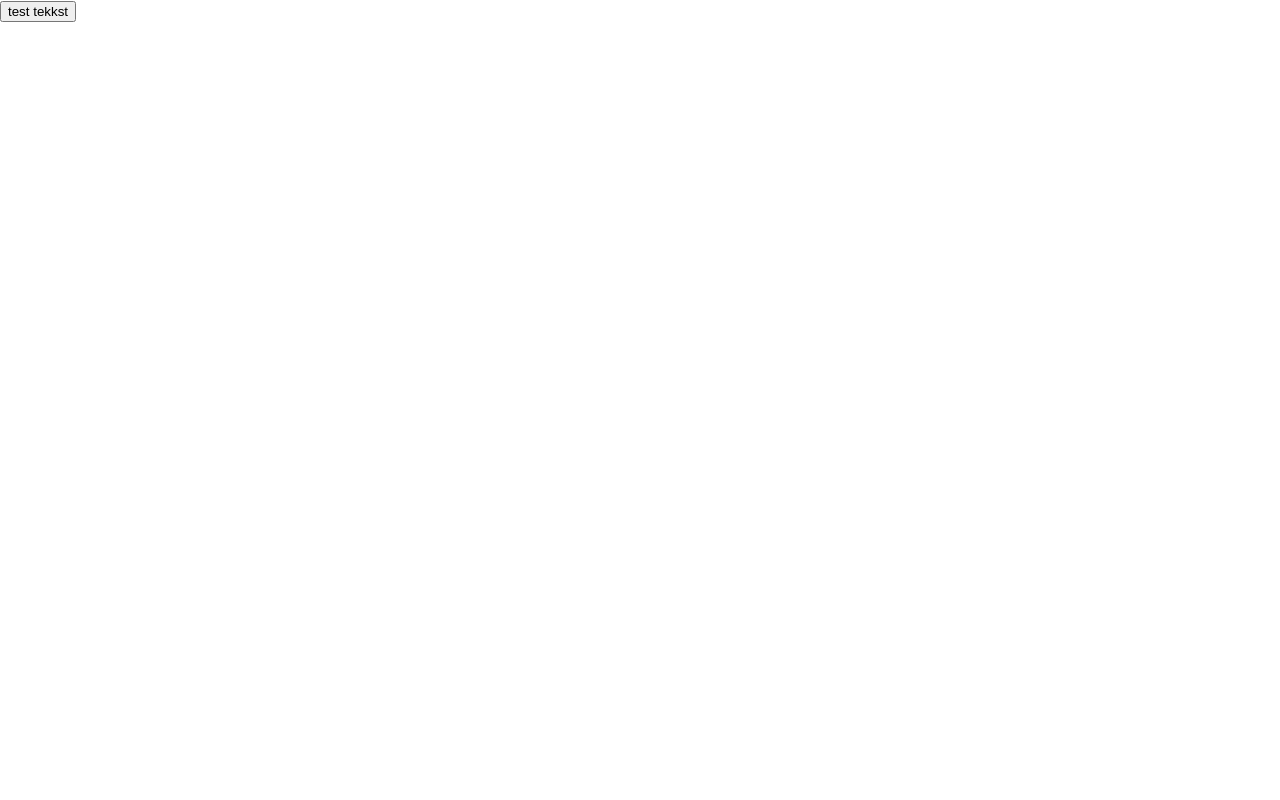
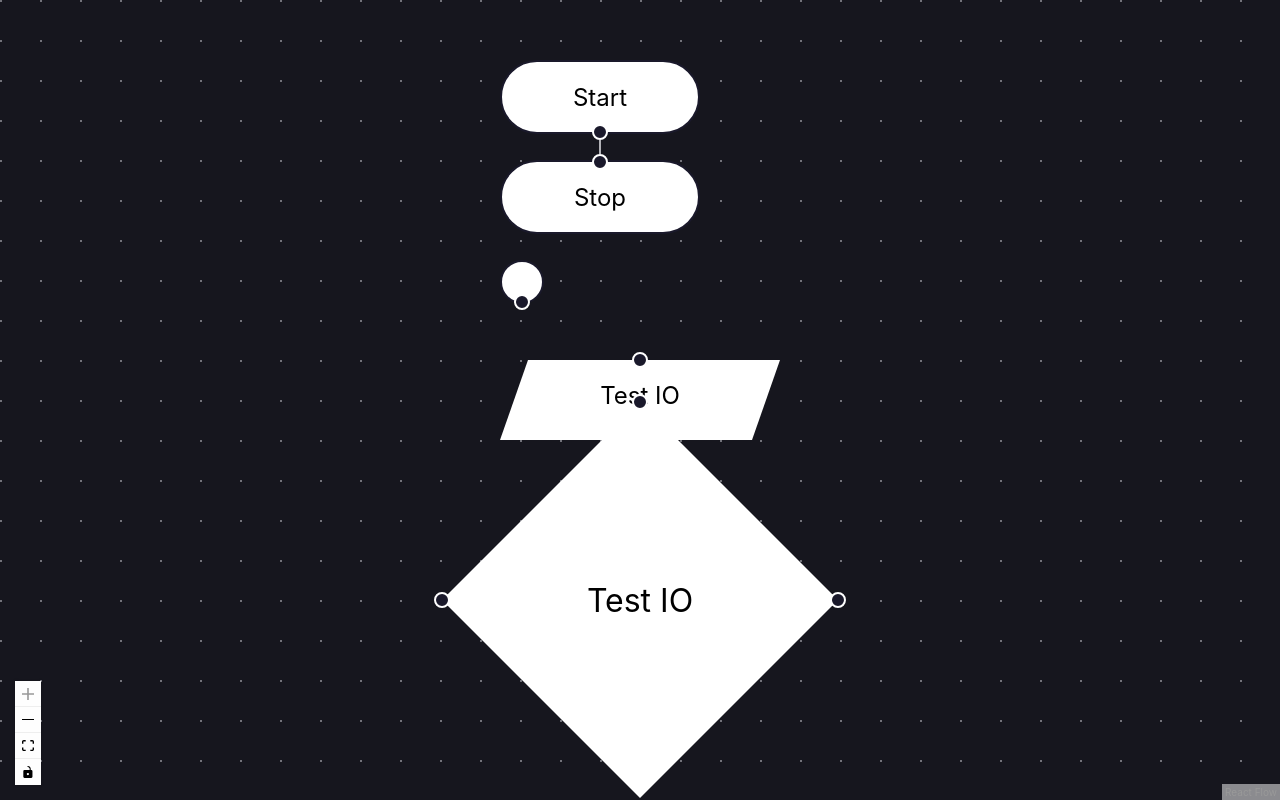
Before and after one commit to RysKowalski/logic-graph-frontend, a React (Create React App) app: page / in a window 1280 px wide. Built offline with nearby package versions, Linux system fonts and the light colour scheme.

Commit message:
board is working, now working on blocks because custom shapes with only css are hell

```diff
--- a/package.json
+++ b/package.json
@@ -11,6 +11,7 @@
     "@types/node": "^16.18.126",
     "@types/react": "^19.2.7",
     "@types/react-dom": "^19.2.3",
+    "@xyflow/react": "^12.10.0",
     "react": "^19.2.1",
     "react-dom": "^19.2.1",
     "react-scripts": "^5.0.1",
--- a/src/App.css
+++ b/src/App.css
@@ -1,38 +1,6 @@
-.App {
+.text-updater-node {
   text-align: center;
+  padding: 4px;
+  background-color: white;
+  width: 225px;
 }
-
-.App-logo {
-  height: 40vmin;
-  pointer-events: none;
-}
-
-@media (prefers-reduced-motion: no-preference) {
-  .App-logo {
-    animation: App-logo-spin infinite 20s linear;
-  }
-}
-
-.App-header {
-  background-color: #282c34;
-  min-height: 100vh;
-  display: flex;
-  flex-direction: column;
-  align-items: center;
-  justify-content: center;
-  font-size: calc(10px + 2vmin);
-  color: white;
-}
-
-.App-link {
-  color: #61dafb;
-}
-
-@keyframes App-logo-spin {
-  from {
-    transform: rotate(0deg);
-  }
-  to {
-    transform: rotate(360deg);
-  }
-}
--- a/src/App.tsx
+++ b/src/App.tsx
@@ -1,38 +1,80 @@
-import React from 'react';
-import logo from './logo.svg';
-import './App.css';
+import React, { ChangeEventHandler } from 'react';
+import { useState, useCallback } from 'react';
+import "./App.css"
+import {
+  ReactFlow,
+  applyNodeChanges,
+  applyEdgeChanges,
+  addEdge,
+  type Node,
+  type Edge,
+  type NodeChange,
+  type EdgeChange,
+  type Connection,
+  Controls,
+  Background,
+  NodeProps,
+} from '@xyflow/react';
+import '@xyflow/react/dist/style.css';
+import './nodes/Nodes.css'
+import IONode from './nodes/IONode';
+import IFNode from './nodes/IfNode';
 
-function App() {
+const initialNodes: Node[] = [
+  { id: 'start', position: { x: 0, y: 0 }, data: { label: 'Start' }, type: "input", className: 'start-stop' },
+  { id: 'stop', position: { x: 0, y: 50 }, data: { label: 'Stop' }, type: "output", className: 'start-stop' },
+  { id: 'Reference', position: { x: 0, y: 100 }, data: {}, type: "input", className: 'reference-node' },
+  { id: 'IONode', position: { x: 0, y: 150 }, data: {}, type: "IONode" },
+  { id: 'IFNode', position: { x: 0, y: 200 }, data: {}, type: "IFNode" }
+];
+
+const initialEdges: Edge[] = [
+  { id: 'start-stop', source: 'start', target: 'stop' },
+];
+
+
+const nodeTypes = {
+  IONode: IONode,
+  IFNode: IFNode,
+}
+
+export default function App(): React.ReactElement {
+  const [nodes, setNodes] = useState<Node[]>(initialNodes);
+  const [edges, setEdges] = useState<Edge[]>(initialEdges);
+
+  const onNodesChange = useCallback(
+    (changes: NodeChange[]) =>
+      setNodes((nodesSnapshot) => applyNodeChanges(changes, nodesSnapshot)),
+    [],
+  );
+
+  const onEdgesChange = useCallback(
+    (changes: EdgeChange[]) =>
+      setEdges((edgesSnapshot) => applyEdgeChanges(changes, edgesSnapshot)),
+    [],
+  );
+
+  const onConnect = useCallback(
+    (params: Connection) => {
+      setEdges((edgesSnapshot) => addEdge(params, edgesSnapshot));
+    },
+    [],
+  );
+
   return (
-    <div className="App">
-      <header className="App-header">
-        <img src={logo} className="App-logo" alt="logo" />
-        <p>
-          Edit <code>src/App.tsx</code> and save to reload.
-        </p>
-        <a
-          className="App-link"
-          href="https://reactjs.org"
-          target="_blank"
-          rel="noopener noreferrer"
-        >
-          Learn React EPIC
-        </a>
-      </header>
+    <div style={{ width: '100vw', height: '100vh' }}>
+      <ReactFlow
+        nodes={nodes}
+        edges={edges}
+        onNodesChange={onNodesChange}
+        onEdgesChange={onEdgesChange}
+        onConnect={onConnect}
+        nodeTypes={nodeTypes}
+        fitView
+      >
+        <Background />
+        <Controls />
+      </ReactFlow>
     </div>
   );
 }
-
-type ButtonProps = {
-  tekst: string;
-  onClick?: (event: React.MouseEvent<HTMLButtonElement>) => void;
-  alertTekst?: string;
-}
-
-function TTTButton({ tekst, onClick }: ButtonProps) {
-  return (
-    <button className='TTTButton' onClick={onClick}>{tekst}</button>
-  );
-}
-
-export default TTTButton;
--- a/src/index.css
+++ b/src/index.css
@@ -1,4 +1,5 @@
 body {
+  background-color: #16161E;
   margin: 0;
   font-family: -apple-system, BlinkMacSystemFont, 'Segoe UI', 'Roboto', 'Oxygen',
     'Ubuntu', 'Cantarell', 'Fira Sans', 'Droid Sans', 'Helvetica Neue',
@@ -11,7 +12,3 @@ code {
   font-family: source-code-pro, Menlo, Monaco, Consolas, 'Courier New',
     monospace;
 }
-
-TTTButton {
-  background-color: red;
-}
--- a/src/index.tsx
+++ b/src/index.tsx
@@ -1,15 +1,17 @@
 import React from 'react';
 import ReactDOM from 'react-dom/client';
 import './index.css';
-import TTTButton from './App';
+import App from './App';
 import reportWebVitals from './reportWebVitals';
 
 const root = ReactDOM.createRoot(
   document.getElementById('root') as HTMLElement
 );
+
+
 root.render(
   <React.StrictMode>
-    <TTTButton tekst='test tekkst' onClick={(): void => { alert("test1"); alert("test2") }} />
+    <App />
   </React.StrictMode>
 );
 
--- /dev/null
+++ b/src/nodes/IONode.tsx
@@ -0,0 +1,13 @@
+import { Handle, NodeProps, Position } from "@xyflow/react";
+
+export default function IONode(props: NodeProps) {
+  return (
+    <div>
+      <div className="IO-node">
+        <label htmlFor="tekst">Test IO</label>
+      </div>
+      <Handle type="source" position={Position.Top} />
+      <Handle type="target" position={Position.Bottom} />
+    </div>
+  )
+}
--- /dev/null
+++ b/src/nodes/IfNode.tsx
@@ -0,0 +1,21 @@
+import { Handle, NodeProps, Position } from "@xyflow/react";
+
+export default function IFNode(props: NodeProps) {
+  const topHandleStyle = { left: "0%" }
+  const rightHandleStyle = { top: "0%" }
+  const leftHandleStyle = { top: "100%" }
+  return (
+    <div className="IF-node-wrapper">
+      <div className="IF-node">
+        <label htmlFor="tekst">Test IO</label>
+      </div>
+      <div style={topHandleStyle}>
+        <Handle type="source" position={Position.Top} style={topHandleStyle} />
+      </div>
+      <div style={rightHandleStyle}>
+        <Handle type="target" position={Position.Right} style={rightHandleStyle} />
+      </div>
+      <Handle type="target" position={Position.Left} style={leftHandleStyle} />
+    </div>
+  )
+}
--- /dev/null
+++ b/src/nodes/JoinNode.tsx
@@ -0,0 +1 @@
+export { }
--- /dev/null
+++ b/src/nodes/Nodes.css
@@ -0,0 +1,50 @@
+.start-stop {
+  width: 100px;
+  border-radius: 50px;
+}
+
+.reference-node {
+  width: 20px;
+  height: 20px;
+  border-radius: 50%;
+}
+
+.IF-node-wrapper {
+  width: 140px;
+  height: 140px;
+  background-color: white;
+
+  transform: rotate(45deg);
+  display: flex;
+  align-items: center;
+  justify-content: center;
+}
+
+.IF-node {
+  width: 80px;
+  height: 80px;
+  transform: rotate(-45deg);
+  /* restores normal orientation */
+  display: flex;
+  align-items: center;
+  justify-content: center;
+}
+
+
+.IO-node {
+  font-size: 12px;
+  width: 120px;
+  padding: 10px;
+  height: 20px;
+  background: white;
+  clip-path: polygon(10% 0%,
+      /* top-left */
+      100% 0%,
+      /* top-right */
+      90% 100%,
+      /* bottom-right */
+      0% 100%
+      /* bottom-left */
+    );
+  text-align: center;
+}
--- /dev/null
+++ b/src/nodes/Nodes.tsx
@@ -0,0 +1 @@
+export { }
--- /dev/null
+++ b/src/nodes/OperationsNode.tsx
@@ -0,0 +1 @@
+export { }
--- /dev/null
+++ b/src/nodes/ReferenceNode.tsx
@@ -0,0 +1 @@
+export { }
```
Also changed, not shown: src/logo.svg (deleted), 1 other file (tests, documents, lock files or other folders).
